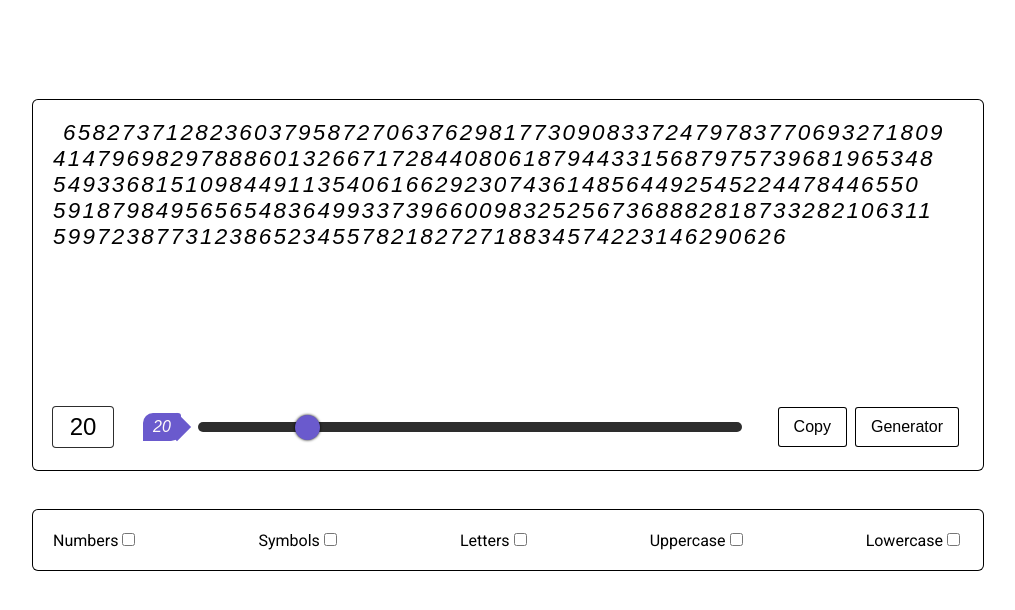
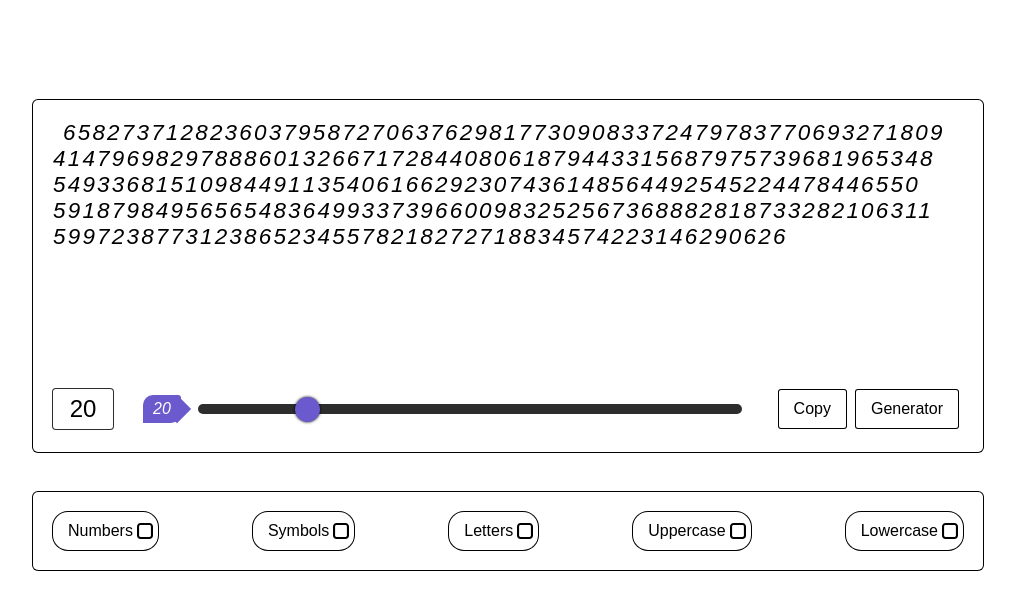
Before and after one commit to Mirudistok32/generator-password, a React (Create React App) app: page / in a window 1280 px wide. Shown: the top 610 px of the page, without its empty margins (132-1147 px from the left). Built offline with nearby package versions, Linux system fonts and the light colour scheme.

Commit message:
Create styles for CheckboxCraft component

```diff
--- a/src/component/CheckboxCraft/CheckboxCraft.module.scss
+++ b/src/component/CheckboxCraft/CheckboxCraft.module.scss
@@ -1,3 +1,41 @@
-.checkbox{
-
+@import "../../scss/mixins";
+.checkbox {
+  display: flex;
+  justify-content: center;
+  align-items: center;
+  box-shadow: 0 0 0 1px #000;
+  border-radius: 15px;
+  padding-top: 10px;
+  padding-bottom: 10px;
+  padding-left: 15px;
+  padding-right: 25px;
+  cursor: pointer;
+  position: relative;
+  &__title {
+    @include fontPoppins(500, normal);
+  }
+  &__input {
+    position: absolute;
+    overflow: hidden;
+    height: 1px;
+    width: 1px;
+    clip: rect(0 0 0 0);
+    &:checked + .checkbox__input-craft {
+      background-image: url("../../assets/images/svg/check-mark.svg");
+    }
+    &:focus + .checkbox__input-craft {
+      border-radius: 2px;
+      box-shadow: 0 0 0 2px turquoise;
+    }
+  }
+  &__input-craft {
+    position: absolute;
+    width: 1em;
+    height: 1em;
+    right: 5px;
+    background-image: url("../../assets/images/svg/empty-checkbox.svg");
+    background-repeat: no-repeat;
+    background-size: cover;
+    background-position: center center;
+  }
 }
--- a/src/component/CheckboxCraft/index.tsx
+++ b/src/component/CheckboxCraft/index.tsx
@@ -14,6 +14,7 @@ export const CheckboxCraft: React.FC<PropsType> = React.memo((props) => {
         <label className={s.checkbox + `${className ? ' ' + className : ''}`}>
             <span className={s.checkbox__title}>{title}</span>
             <input className={s.checkbox__input} type="checkbox" />
+            <span className={s['checkbox__input-craft']}></span>
         </label>
     )
 })
--- a/src/component/DisplaySettings/DisplaySettings.module.scss
+++ b/src/component/DisplaySettings/DisplaySettings.module.scss
@@ -8,18 +8,4 @@
     justify-content: space-between;
     align-items: center;
   }
-  &__element-box {
-    display: flex;
-    justify-content: center;
-    align-items: center;
-    box-shadow: 0 0 0 1px #000;
-    border-radius: 15px;
-    padding: 10px 20px;
-    cursor: pointer;
-  }
-  &__title {
-    @include fontPoppins(500, normal);
-  }
-  &__input {
-  }
 }
```
